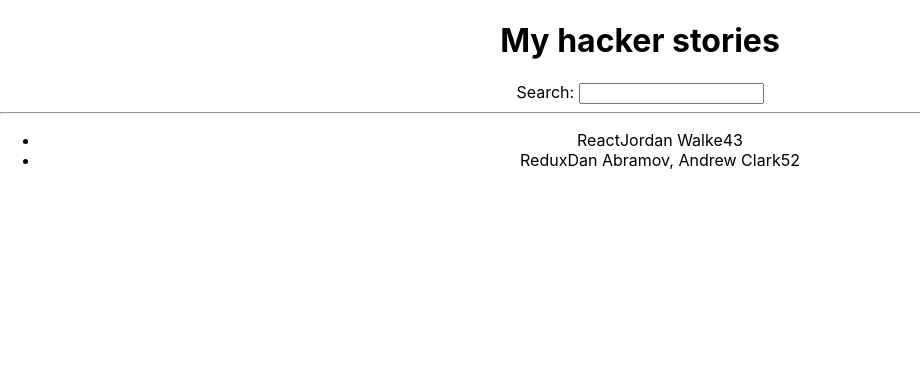
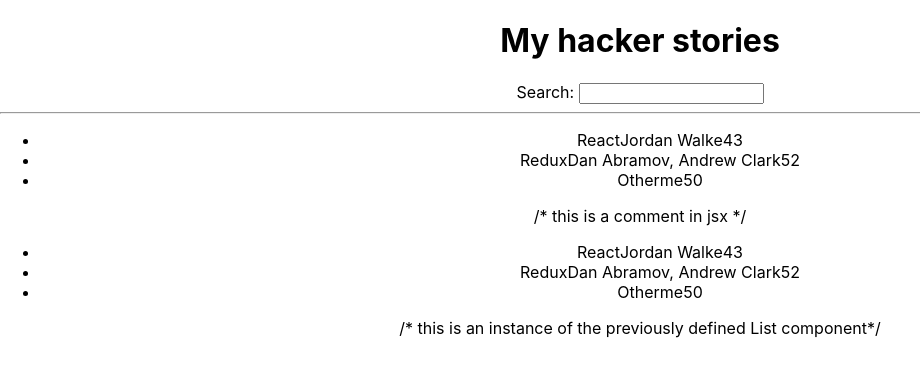
Before and after one commit to lkasdj02/theroadtoreactproj, a React (Create React App) app: page / in a window 1280 px wide. Shown: the top 376 px of the page, without its empty margins (0-920 px from the left). Built offline with nearby package versions, Linux system fonts and the light colour scheme.

Commit message:
finished with component instantiation

```diff
--- a/src/App.js
+++ b/src/App.js
@@ -23,9 +23,22 @@ const list = [
 const name = "react";
 
 function List() {
+  let myList = [
+    ...list,
+    {
+      title: "Other",
+      url: "https://other.org/",
+      author: "me",
+      num_comments: 0,
+      points: 5,
+      objectID: 2,
+    },
+  ];
+  console.log(list);
+  console.log(myList);
   return (
     <ul>
-      {list.map((item) => (
+      {myList.map((item) => (
         <li key={item?.objectID}>
           <span>{item?.title}</span>
           <span>{item?.author}</span>
@@ -46,7 +59,7 @@ function Search() {
   );
 }
 function App() {
-  // let otherList = list.filter((item) => item.objectID !== 1);
+  // let otherList = list.filter((item) => item.objectID !== 1); THESE ARE JUST CURIOSITIES
   // console.log(list);
   // console.log(otherList);
   return (
@@ -54,7 +67,8 @@ function App() {
       <h1>My hacker stories</h1>
       <Search />
       <hr />
-      <List />
+      <List /> /* this is a comment in jsx */
+      <List /> /* this is an instance of the previously defined List component*/
     </div>
   );
 }
```
